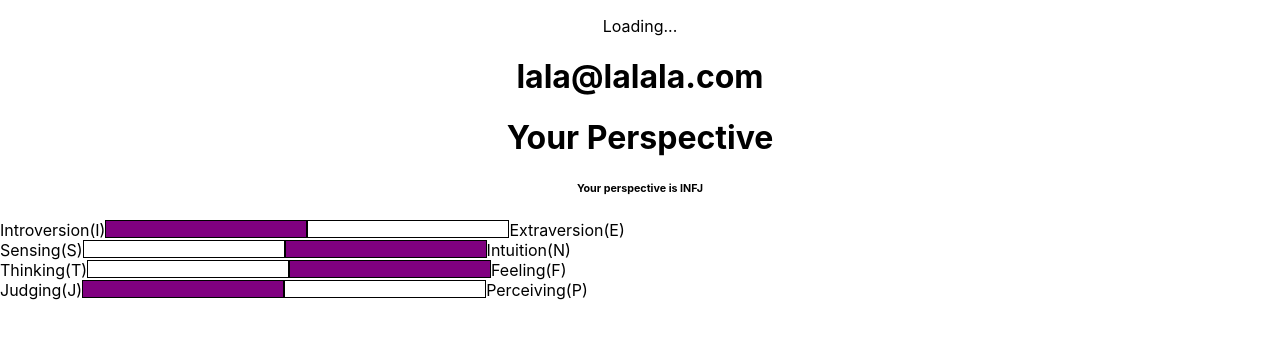
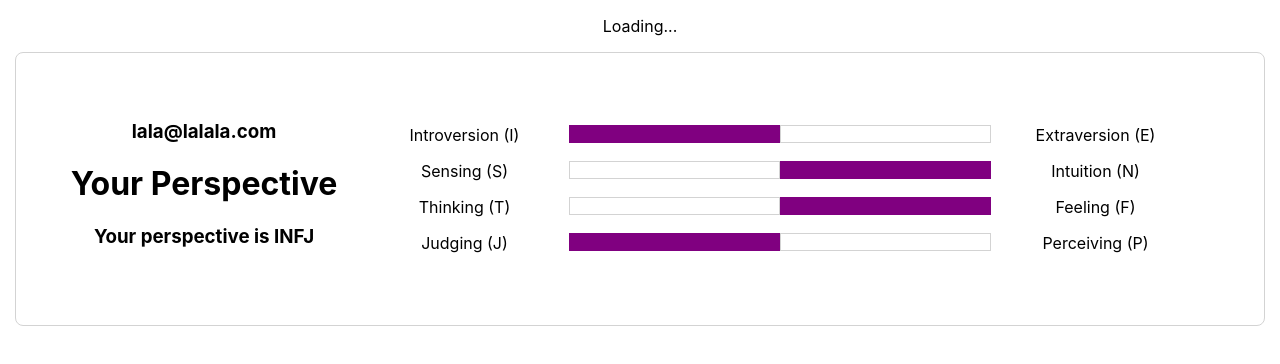
Before and after one commit to rachelyellow/myers-briggs, a React (Create React App) app in the folder client/: page / in a window 1280 px wide. Shown: the top 364 px of the page. Built offline with nearby package versions, Linux system fonts and the light colour scheme; no server answers.

Commit message:
completed styling of perspective page

```diff
--- a/client/src/App.css
+++ b/client/src/App.css
@@ -1,5 +1,24 @@
 .App {
   text-align: center;
+}
+
+#resultspage {
+  display: flex;
+  border: 1px solid lightgrey;
+  width: 90%;
+  border-radius: .5rem;
+  margin: auto;
+  padding: 3rem;
+}
+
+.left {
+  width: 25%;
+}
+
+.right {
+  width: 75%;
+  padding: 1em;
+  margin: auto;
 }
 
 .card {
@@ -27,16 +46,22 @@
 
 .perspective {
   display: flex;
+  padding: .5em 0;
 }
 
-.coloured {
+.bar.coloured {
+  border: 1px solid purple;
   background-color: purple;
 }
 
 .bar {
   width: 200px;
   height: 1em;
-  border: 1px solid black;
+  border: 1px solid lightgrey;
+}
+
+.inline {
+  width: 30%;
 }
 
 #emailinput {
--- a/client/src/ResultsPage.js
+++ b/client/src/ResultsPage.js
@@ -3,42 +3,42 @@ import React from 'react';
 function ResultsPage({ user }) {
 
   return (
-    <div className="ResultsPage">
+    <div id="resultspage">
 
-      <h1>{user.email}</h1>
-      <div>
+      <div className='left'>
+        <h3>{user.email}</h3>
         <h1>Your Perspective</h1>
-        <h6>Your perspective is {user.perspective_result}</h6>
+        <h3>Your perspective is {user.perspective_result}</h3>
       </div>
 
-      <div>
+      <div className='right'>
 
         <div className='perspective'>
-          <span className='inline'>Introversion(I)</span>
+          <span className='inline'>Introversion (I)</span>
           <div className={user.perspective_result[0] === 'I' ? 'coloured bar inline' : 'bar inline'}></div>
           <div className={user.perspective_result[0] === 'E' ? 'coloured bar inline' : 'bar inline'}></div>
-          <span className='inline'>Extraversion(E)</span>
+          <span className='inline'>Extraversion (E)</span>
         </div>
 
         <div className='perspective'>
-          <span className='inline'>Sensing(S)</span>
+          <span className='inline'>Sensing (S)</span>
           <div className={user.perspective_result[1] === 'S' ? 'coloured bar inline' : 'bar inline'}></div>
           <div className={user.perspective_result[1] === 'N' ? 'coloured bar inline' : 'bar inline'}></div>
-          <span className='inline'>Intuition(N)</span>
+          <span className='inline'>Intuition (N)</span>
         </div>
 
         <div className='perspective'>
-          <span className='inline'>Thinking(T)</span>
+          <span className='inline'>Thinking (T)</span>
           <div className={user.perspective_result[2] === 'T' ? 'coloured bar inline' : 'bar inline'}></div>
           <div className={user.perspective_result[2] === 'F' ? 'coloured bar inline' : 'bar inline'}></div>
-          <span className='inline'>Feeling(F)</span>
+          <span className='inline'>Feeling (F)</span>
         </div>
 
         <div className='perspective'>
-          <span className='inline'>Judging(J)</span>
+          <span className='inline'>Judging (J)</span>
           <div className={user.perspective_result[3] === 'J' ? 'coloured bar inline' : 'bar inline'}></div>
           <div className={user.perspective_result[3] === 'P' ? 'coloured bar inline' : 'bar inline'}></div>
-          <span className='inline'>Perceiving(P)</span>
+          <span className='inline'>Perceiving (P)</span>
         </div>
 
       </div>
```
